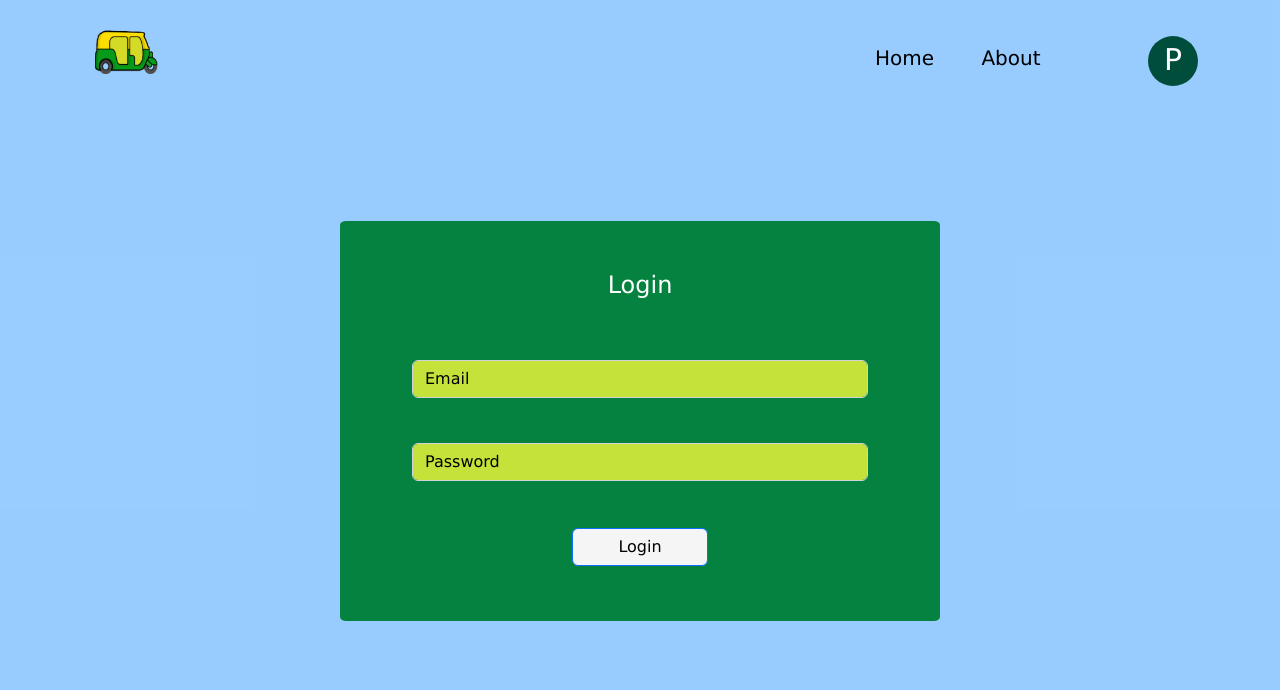
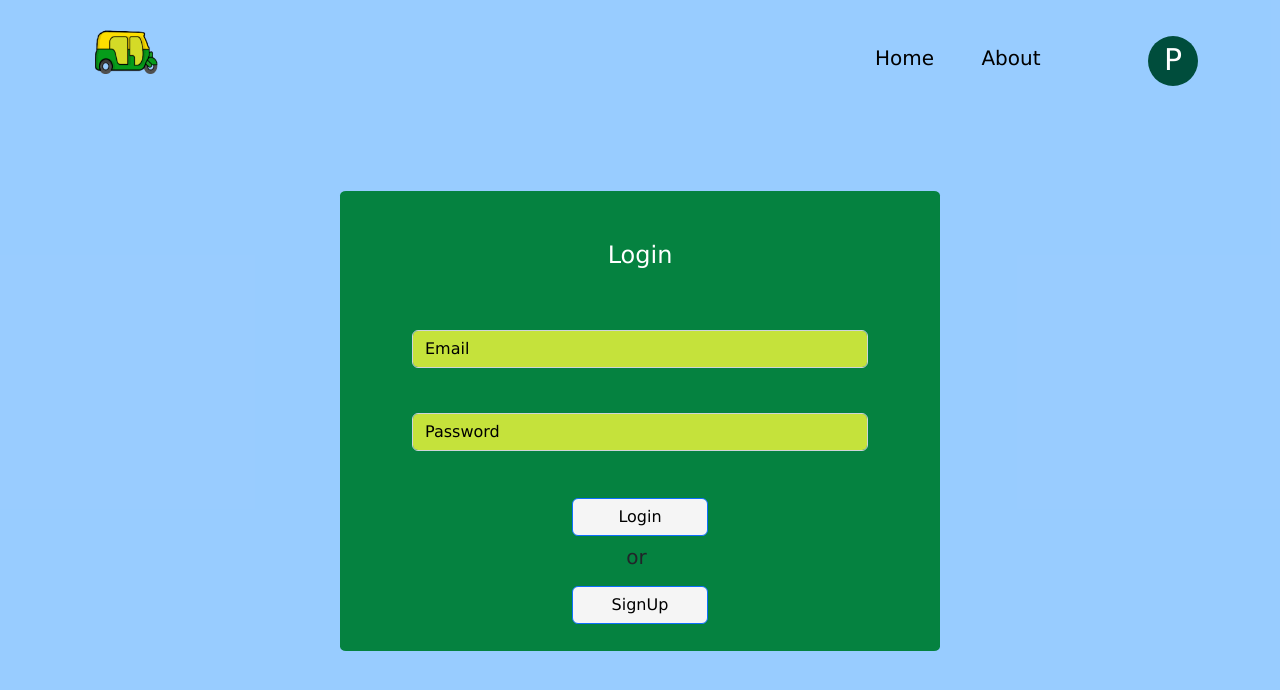
Before and after one commit to Bharath2503/auto_sharing_app, a React (Create React App) app in the folder Frontend/: page /login in a window 1280 px wide. Shown: the top 690 px of the page. Built offline with nearby package versions, Linux system fonts and the light colour scheme.

Commit message:
created Signup button in Login page

```diff
--- a/Frontend/src/components/login.jsx
+++ b/Frontend/src/components/login.jsx
@@ -1,4 +1,5 @@
 import "../css/login.css";
+import {Link} from "react-router-dom";
 import Button from 'react-bootstrap/Button';
 import Form from 'react-bootstrap/Form';
 import { useState } from 'react'
@@ -72,6 +73,10 @@ const handlesubmit = async (e) => {
               Login
             </Button>
           </div>
+          <h5 style={{paddingLeft:"47%"}}>or</h5>
+           <Link to="/signup"><Button className="SignUp-Button">SignUp</Button></Link>
+
+
         </div>
       </Form>
 
--- a/Frontend/src/css/login.css
+++ b/Frontend/src/css/login.css
@@ -22,7 +22,7 @@
 
 .Form {
     width: 600px;
-    height: 400px;
+    height: 460px;
     padding-top: 20px;
     padding-bottom: 10px;
     margin-top: -30px;
@@ -64,9 +64,27 @@
     justify-content: center;
     width: 30%;
     margin-left: 35%;
+    margin-bottom: 2%;
 }
 
 .Login-Button:hover {
+    background-color:whitesmoke;
+    color: black;
+}
+
+.SignUp-Button
+{
+    margin-top: 2%;
     background-color: whitesmoke;
     color: black;
+    justify-content: center;
+    width: 30%;
+    margin-left: 35%;
+    margin-bottom: 2%;
 }
+
+.SignUp-Button:hover
+{
+    background-color: whitesmoke;
+    color:black;
+}
```
